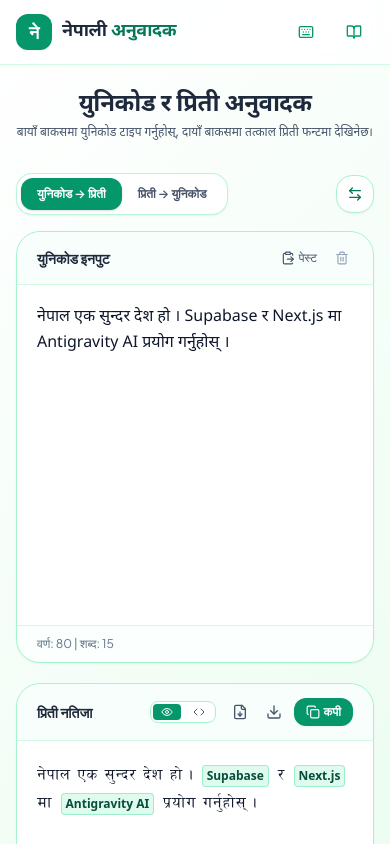
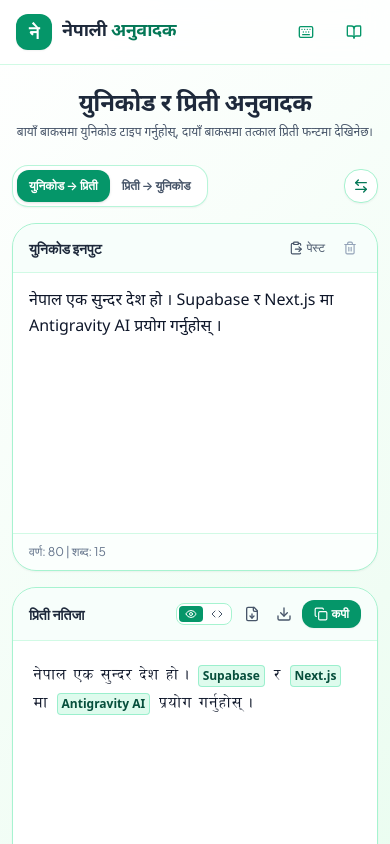
Before and after one commit to vivekgurungsir-design/uni_to_preeti, a Next.js app: page / in a window 390 px wide. Shown: the top 844 px of the page. Built offline with nearby package versions, Linux system fonts and the light colour scheme.

Commit message:
fix: improve mobile and tablet responsive layout and viewport meta

```diff
--- a/src/app/layout.tsx
+++ b/src/app/layout.tsx
@@ -1,5 +1,11 @@
-import type { Metadata } from "next";
+import type { Metadata, Viewport } from "next";
 import "./globals.css";
+
+export const viewport: Viewport = {
+  width: "device-width",
+  initialScale: 1,
+  maximumScale: 5,
+};
 
 export const metadata: Metadata = {
   title: "नेपाली युनिकोड र प्रिती फन्ट अनुवादक | Preeti to Unicode & Unicode to Preeti Converter",
--- a/src/components/DocumentConverterSection.tsx
+++ b/src/components/DocumentConverterSection.tsx
@@ -283,7 +283,7 @@ export default function DocumentConverterSection() {
 
               {/* Converted Document Preview */}
               <div className="flex flex-col rounded-2xl border border-emerald-300 bg-white overflow-hidden shadow-inner">
-                <div className="px-4 py-2.5 bg-emerald-100/60 border-b border-emerald-200 text-xs font-bold text-emerald-900 flex justify-between items-center">
+                <div className="px-3 sm:px-4 py-2.5 bg-emerald-100/60 border-b border-emerald-200 text-xs font-bold text-emerald-900 flex flex-wrap justify-between items-center gap-2">
                   <span>रूपान्तरित नतिजा (Converted)</span>
 
                   {/* View Mode Toggle: Visual vs Raw */}
--- a/src/components/TranslatorPane.tsx
+++ b/src/components/TranslatorPane.tsx
@@ -131,13 +131,13 @@ export default function TranslatorPane({
   const englishCount = segments.filter((s) => s.isEnglish).length;
 
   return (
-    <div className="w-full max-w-6xl mx-auto px-4 sm:px-6 py-6">
+    <div className="w-full max-w-6xl mx-auto px-3 sm:px-6 py-4 sm:py-6">
       {/* Top Simple Mode Switcher */}
-      <div className="flex items-center justify-between mb-4">
+      <div className="flex flex-wrap items-center justify-between gap-3 mb-4">
         <div className="inline-flex p-1 bg-white/90 backdrop-blur border border-emerald-200/80 rounded-2xl shadow-sm">
           <button
             onClick={() => handleModeChange("unicode-to-preeti")}
-            className={`px-4 py-2 rounded-xl text-xs sm:text-sm font-semibold transition-all ${
+            className={`px-3 sm:px-4 py-2 rounded-xl text-xs sm:text-sm font-semibold transition-all ${
               mode === "unicode-to-preeti"
                 ? "bg-emerald-600 text-white shadow"
                 : "text-slate-600 hover:text-slate-900"
@@ -147,7 +147,7 @@ export default function TranslatorPane({
           </button>
           <button
             onClick={() => handleModeChange("preeti-to-unicode")}
-            className={`px-4 py-2 rounded-xl text-xs sm:text-sm font-semibold transition-all ${
+            className={`px-3 sm:px-4 py-2 rounded-xl text-xs sm:text-sm font-semibold transition-all ${
               mode === "preeti-to-unicode"
                 ? "bg-emerald-600 text-white shadow"
                 : "text-slate-600 hover:text-slate-900"
@@ -161,7 +161,7 @@ export default function TranslatorPane({
           {/* Swap Button */}
           <button
             onClick={handleSwap}
-            className="p-2.5 rounded-2xl bg-white hover:bg-emerald-50 text-slate-700 hover:text-emerald-700 border border-emerald-200 shadow-sm transition active:scale-95"
+            className="p-2 sm:p-2.5 rounded-2xl bg-white hover:bg-emerald-50 text-slate-700 hover:text-emerald-700 border border-emerald-200 shadow-sm transition active:scale-95"
             title="दिशा बदल्नुहोस्"
           >
             <ArrowLeftRight className="w-4 h-4 text-emerald-700" />
@@ -170,7 +170,7 @@ export default function TranslatorPane({
           {onOpenVirtualKeyboard && (
             <button
               onClick={onOpenVirtualKeyboard}
-              className="px-3.5 py-2 rounded-2xl bg-white hover:bg-emerald-50 text-emerald-800 border border-emerald-200 text-xs font-semibold shadow-sm transition hidden sm:inline-block"
+              className="px-3 sm:px-3.5 py-2 rounded-2xl bg-white hover:bg-emerald-50 text-emerald-800 border border-emerald-200 text-xs font-semibold shadow-sm transition hidden sm:inline-block"
             >
               भर्चुअल किबोर्ड
             </button>
@@ -179,11 +179,11 @@ export default function TranslatorPane({
       </div>
 
       {/* Main Dual Box Layout */}
-      <div className="grid grid-cols-1 md:grid-cols-2 gap-5">
+      <div className="grid grid-cols-1 md:grid-cols-2 gap-4 sm:gap-5">
         {/* ================= LEFT BOX (INPUT) ================= */}
         <div className="flex flex-col bg-white rounded-3xl border border-emerald-200 shadow-sm overflow-hidden focus-within:border-emerald-500 focus-within:ring-2 focus-within:ring-emerald-500/20 transition-all">
           {/* Header */}
-          <div className="px-5 py-3.5 bg-emerald-50/40 border-b border-emerald-100 flex items-center justify-between">
+          <div className="px-4 sm:px-5 py-3 sm:py-3.5 bg-emerald-50/40 border-b border-emerald-100 flex items-center justify-between">
             <span className="font-bold text-sm text-slate-800">
               {mode === "unicode-to-preeti" ? "युनिकोड इनपुट" : "प्रिती इनपुट"}
             </span>
@@ -210,7 +210,7 @@ export default function TranslatorPane({
           </div>
 
           {/* Textarea */}
-          <div className="relative flex-1 min-h-[340px]">
+          <div className="relative flex-1 min-h-[260px] sm:min-h-[340px]">
             <textarea
               value={sourceText}
               onChange={handleInputChange}
@@ -219,14 +219,14 @@ export default function TranslatorPane({
                   ? "यहाँ नेपाली युनिकोड टाइप गर्नुहोस्..."
                   : "यहाँ प्रिती टेक्स्ट टाइप गर्नुहोस्..."
               }
-              className={`w-full h-full p-5 bg-transparent text-slate-900 placeholder-slate-400 focus:outline-none resize-none text-base sm:text-lg leading-relaxed ${
+              className={`w-full h-full p-4 sm:p-5 bg-transparent text-slate-900 placeholder-slate-400 focus:outline-none resize-none text-base sm:text-lg leading-relaxed ${
                 mode === "unicode-to-preeti" ? "font-devanagari" : "font-mono"
               }`}
             />
           </div>
 
           {/* Footer Stats */}
-          <div className="px-5 py-2.5 bg-emerald-50/20 border-t border-emerald-100 flex items-center justify-between text-xs text-slate-500">
+          <div className="px-4 sm:px-5 py-2.5 bg-emerald-50/20 border-t border-emerald-100 flex items-center justify-between text-xs text-slate-500">
             <span>वर्ण: {sourceStats.characters} | शब्द: {sourceStats.words}</span>
           </div>
         </div>
@@ -234,18 +234,18 @@ export default function TranslatorPane({
         {/* ================= RIGHT BOX (CONVERTED OUTPUT) ================= */}
         <div className="flex flex-col bg-white rounded-3xl border border-emerald-200 shadow-sm overflow-hidden focus-within:border-emerald-500 focus-within:ring-2 focus-within:ring-emerald-500/20 transition-all">
           {/* Header */}
-          <div className="px-5 py-3.5 bg-emerald-50/40 border-b border-emerald-100 flex items-center justify-between">
+          <div className="px-4 sm:px-5 py-3 sm:py-3.5 bg-emerald-50/40 border-b border-emerald-100 flex flex-wrap items-center justify-between gap-2">
             <span className="font-bold text-sm text-slate-800">
               {mode === "unicode-to-preeti" ? "प्रिती नतिजा" : "युनिकोड नतिजा"}
             </span>
 
             {/* Actions: View Toggle, Download, Copy */}
-            <div className="flex items-center space-x-1.5">
+            <div className="flex items-center space-x-1 sm:space-x-1.5">
               {/* View Toggle */}
-              <div className="flex items-center space-x-1 bg-white rounded-lg p-0.5 border border-emerald-200 mr-1">
+              <div className="flex items-center space-x-0.5 sm:space-x-1 bg-white rounded-lg p-0.5 border border-emerald-200 mr-0.5 sm:mr-1">
                 <button
                   onClick={() => setViewMode("visual")}
-                  className={`flex items-center space-x-1 px-2 py-0.5 rounded text-[11px] font-semibold transition ${
+                  className={`flex items-center space-x-1 px-1.5 sm:px-2 py-0.5 rounded text-[11px] font-semibold transition ${
                     viewMode === "visual"
                       ? "bg-emerald-600 text-white shadow-xs"
                       : "text-slate-600 hover:text-slate-900"
@@ -257,7 +257,7 @@ export default function TranslatorPane({
                 </button>
                 <button
                   onClick={() => setViewMode("raw")}
-                  className={`flex items-center space-x-1 px-2 py-0.5 rounded text-[11px] font-semibold transition ${
+                  className={`flex items-center space-x-1 px-1.5 sm:px-2 py-0.5 rounded text-[11px] font-semibold transition ${
                     viewMode === "raw"
                       ? "bg-emerald-600 text-white shadow-xs"
                       : "text-slate-600 hover:text-slate-900"
```
